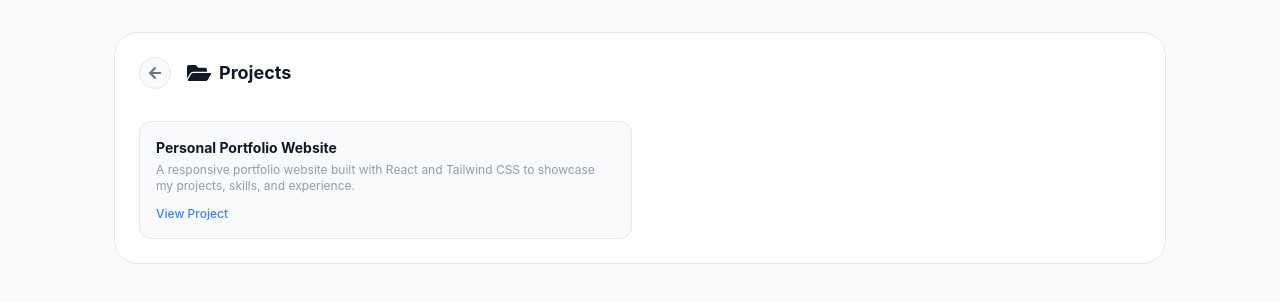
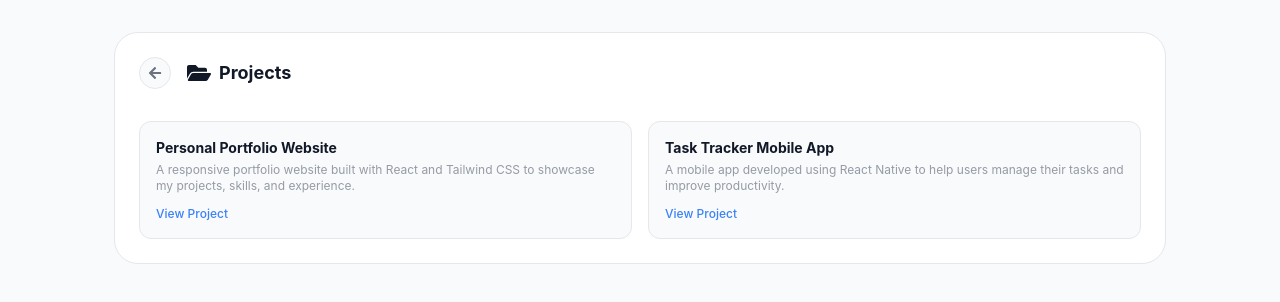
Before and after one commit to klint-droid/Portfolio, a React (Vite) app: page /all-projects in a window 1280 px wide. Shown: the top 302 px of the page. Built offline with nearby package versions, Linux system fonts and the light colour scheme.

Commit message:
add task traker to project list

```diff
--- a/src/pages/ProjectLists.jsx
+++ b/src/pages/ProjectLists.jsx
@@ -13,6 +13,11 @@ const ProjectLists = () => {
             name: "Personal Portfolio Website",
             description: "A responsive portfolio website built with React and Tailwind CSS to showcase my projects, skills, and experience.",
             link: "https://klint-ruales.vercel.app/",
+        },
+        {
+            name: "Task Tracker Mobile App",
+            description: "A mobile app developed using React Native to help users manage their tasks and improve productivity.",
+            link: "/TaskTracker.apk"
         }
     ]
 
```
